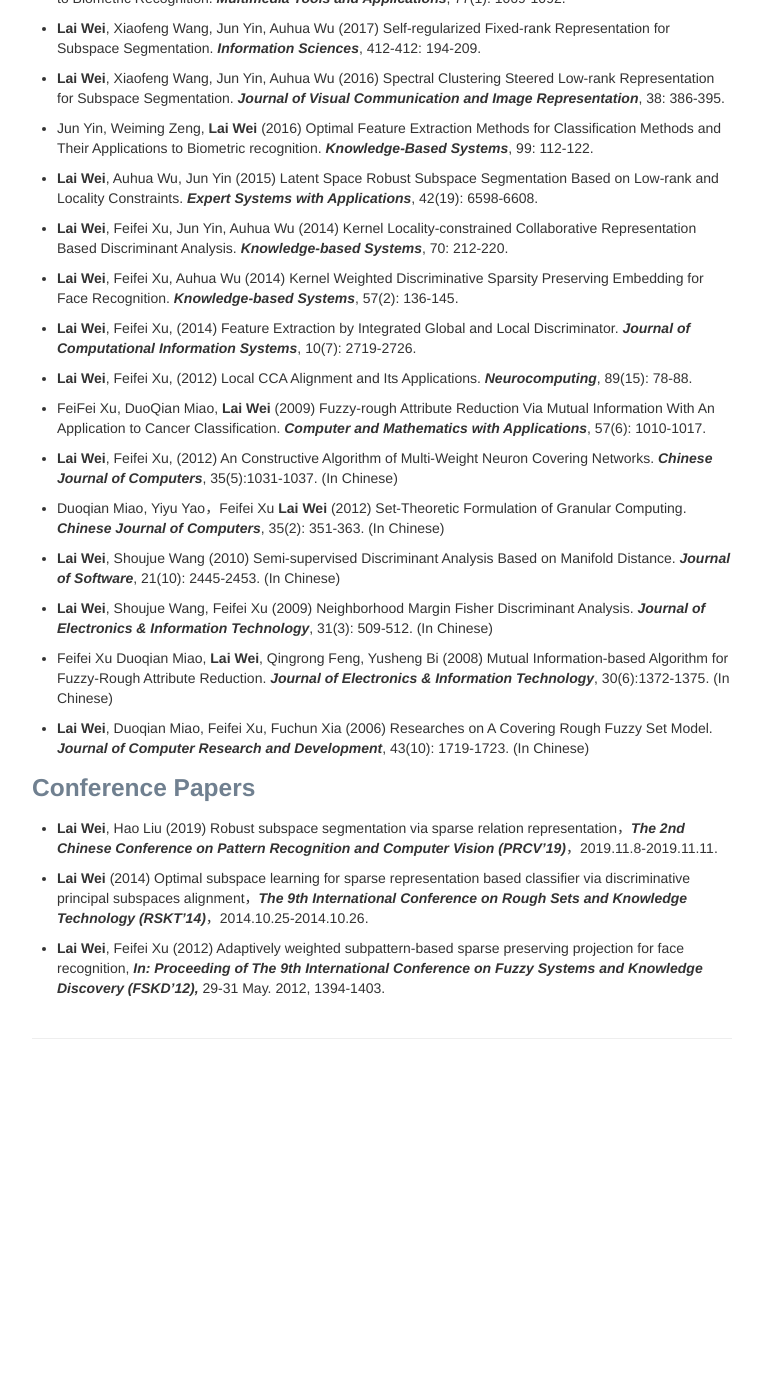
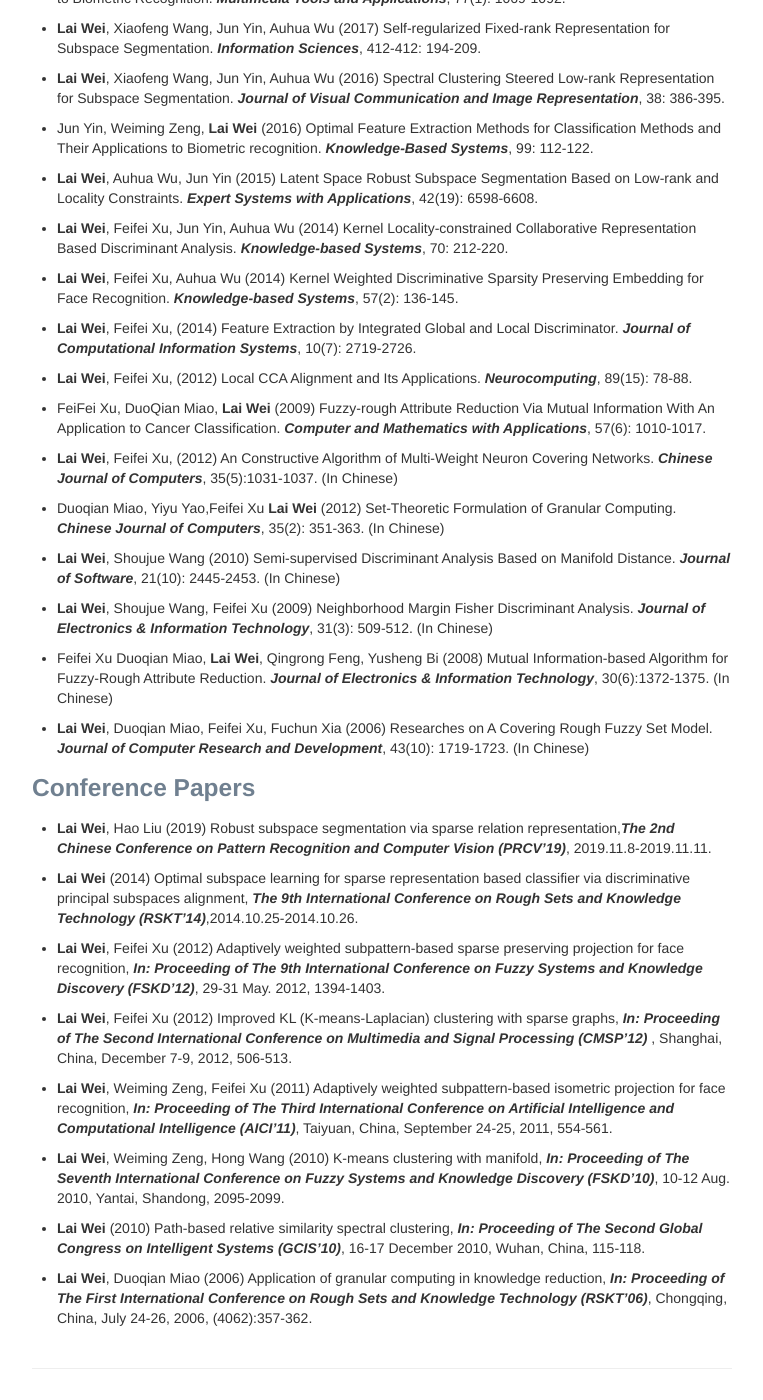
Before and after one commit to weilyshmtu/weilyshmtu.github.io, a Jekyll site: the page built from pages/pubs.md, in a window 1280 px wide and 1400 px high, scrolled down 764 px. Shown: the whole window, without its empty margins (258-1021 px from the left). Built offline with Jekyll 4.4.1, drawn with Linux system fonts in a browser that asks for light colours; before the commit the page ends 1834 px from its top, so only the background shows below that.

Commit message:
Update pubs.md

```diff
--- a/pages/pubs.md
+++ b/pages/pubs.md
@@ -52,7 +52,7 @@ title: Lai Wei's publications
 
 <ul> <li> <b>Lai Wei</b>, Feifei Xu, (2012) An Constructive Algorithm of Multi-Weight Neuron Covering Networks. <i><b>Chinese Journal of Computers</b></i>, 35(5):1031-1037. (In Chinese)</li></ul>
 
-<ul> <li> Duoqian Miao, Yiyu Yao，Feifei Xu <b>Lai Wei</b> (2012) Set-Theoretic Formulation of Granular Computing. <i><b>Chinese Journal of Computers</b></i>, 35(2): 351-363. (In Chinese)</li></ul>
+<ul> <li> Duoqian Miao, Yiyu Yao,Feifei Xu <b>Lai Wei</b> (2012) Set-Theoretic Formulation of Granular Computing. <i><b>Chinese Journal of Computers</b></i>, 35(2): 351-363. (In Chinese)</li></ul>
 
 <ul> <li> <b>Lai Wei</b>, Shoujue Wang (2010) Semi-supervised Discriminant Analysis Based on Manifold Distance. <i><b>Journal of Software</b></i>, 21(10): 2445-2453. (In Chinese)</li></ul>
 
@@ -66,9 +66,19 @@ title: Lai Wei's publications
 ### Conference Papers
 
 
-<ul> <li> <b>Lai Wei</b>, Hao Liu (2019) Robust subspace segmentation via sparse relation representation，<i><b>The 2nd Chinese Conference on Pattern Recognition and Computer Vision (PRCV’19)</b></i>，2019.11.8-2019.11.11.</li></ul>
+<ul> <li> <b>Lai Wei</b>, Hao Liu (2019) Robust subspace segmentation via sparse relation representation,<i><b>The 2nd Chinese Conference on Pattern Recognition and Computer Vision (PRCV’19)</b></i>, 2019.11.8-2019.11.11.</li></ul>
 
-<ul> <li> <b>Lai Wei</b> (2014) Optimal subspace learning for sparse representation based classifier via discriminative principal subspaces alignment，<i><b>The 9th International Conference on Rough Sets and Knowledge Technology (RSKT’14)</b></i>，2014.10.25-2014.10.26. </li></ul>
+<ul> <li> <b>Lai Wei</b> (2014) Optimal subspace learning for sparse representation based classifier via discriminative principal subspaces alignment, <i><b>The 9th International Conference on Rough Sets and Knowledge Technology (RSKT’14)</b></i>,2014.10.25-2014.10.26. </li></ul>
 
 
-<ul> <li> <b>Lai Wei</b>, Feifei Xu (2012) Adaptively weighted subpattern-based sparse preserving projection for face recognition, <i><b>In: Proceeding of The 9th International Conference on Fuzzy Systems and Knowledge Discovery (FSKD’12),</b></i> 29-31 May. 2012, 1394-1403.</li></ul>
+<ul> <li> <b>Lai Wei</b>, Feifei Xu (2012) Adaptively weighted subpattern-based sparse preserving projection for face recognition, <i><b>In: Proceeding of The 9th International Conference on Fuzzy Systems and Knowledge Discovery (FSKD’12)</b></i>, 29-31 May. 2012, 1394-1403.</li></ul>
+
+<ul> <li> <b>Lai Wei</b>, Feifei Xu (2012) Improved KL (K-means-Laplacian) clustering with sparse graphs, <i><b>In: Proceeding of The Second International Conference on Multimedia and Signal Processing (CMSP’12)</b></i> , Shanghai, China, December 7-9, 2012, 506-513.</li></ul>
+
+<ul> <li> <b>Lai Wei</b>, Weiming Zeng, Feifei Xu (2011) Adaptively weighted subpattern-based isometric projection for face recognition, <i><b>In: Proceeding of The Third International Conference on Artificial Intelligence and Computational Intelligence (AICI’11)</b></i>, Taiyuan, China, September 24-25, 2011, 554-561.</li></ul>
+
+<ul> <li> <b>Lai Wei</b>, Weiming Zeng, Hong Wang (2010) K-means clustering with manifold, <i><b>In: Proceeding of The Seventh International Conference on Fuzzy Systems and Knowledge Discovery (FSKD’10)</b></i>, 10-12 Aug. 2010, Yantai, Shandong, 2095-2099.</li></ul>
+
+<ul> <li> <b>Lai Wei</b> (2010) Path-based relative similarity spectral clustering, <i><b>In: Proceeding of The Second Global Congress on Intelligent Systems (GCIS’10)</b></i>, 16-17 December 2010, Wuhan, China, 115-118.</li></ul>
+
+<ul> <li> <b>Lai Wei</b>, Duoqian Miao (2006) Application of granular computing in knowledge reduction, <i><b>In: Proceeding of The First International Conference on Rough Sets and Knowledge Technology (RSKT’06)</b></i>, Chongqing, China, July 24-26, 2006, (4062):357-362.</li></ul>
```
